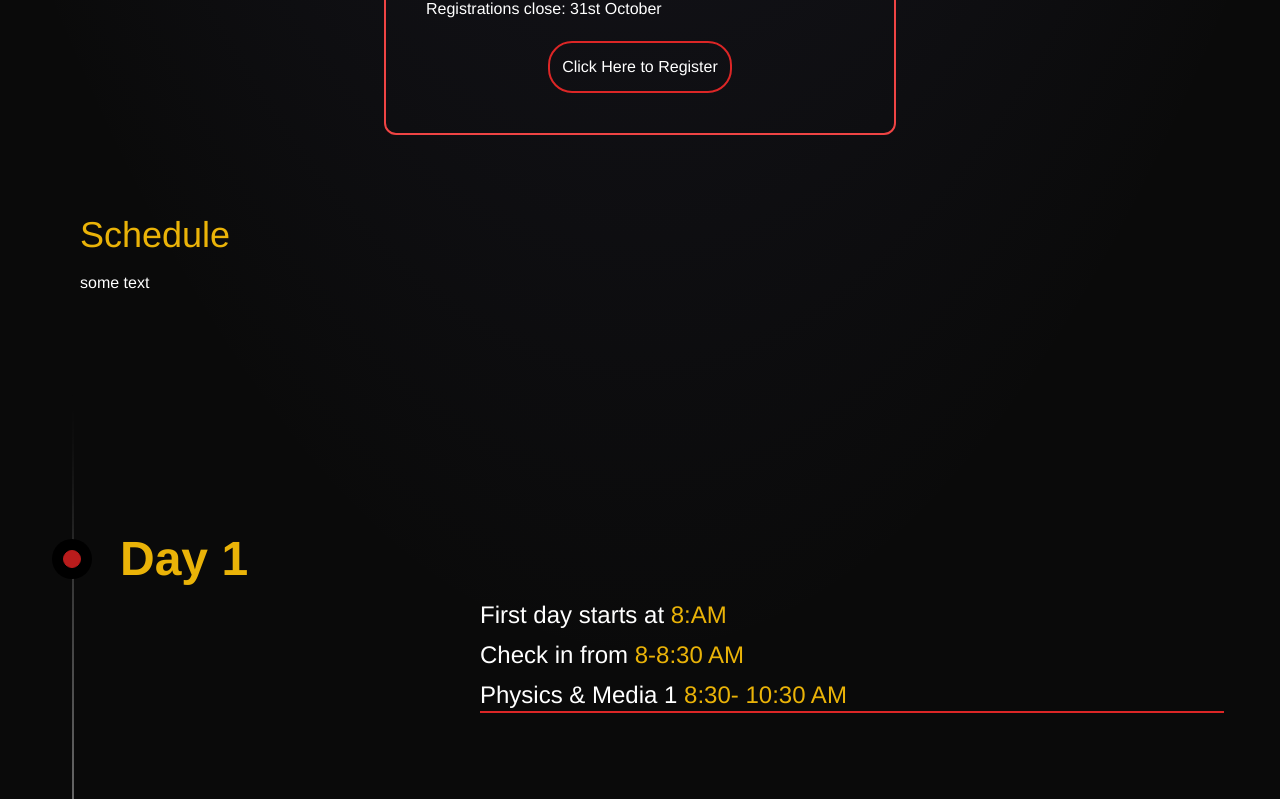
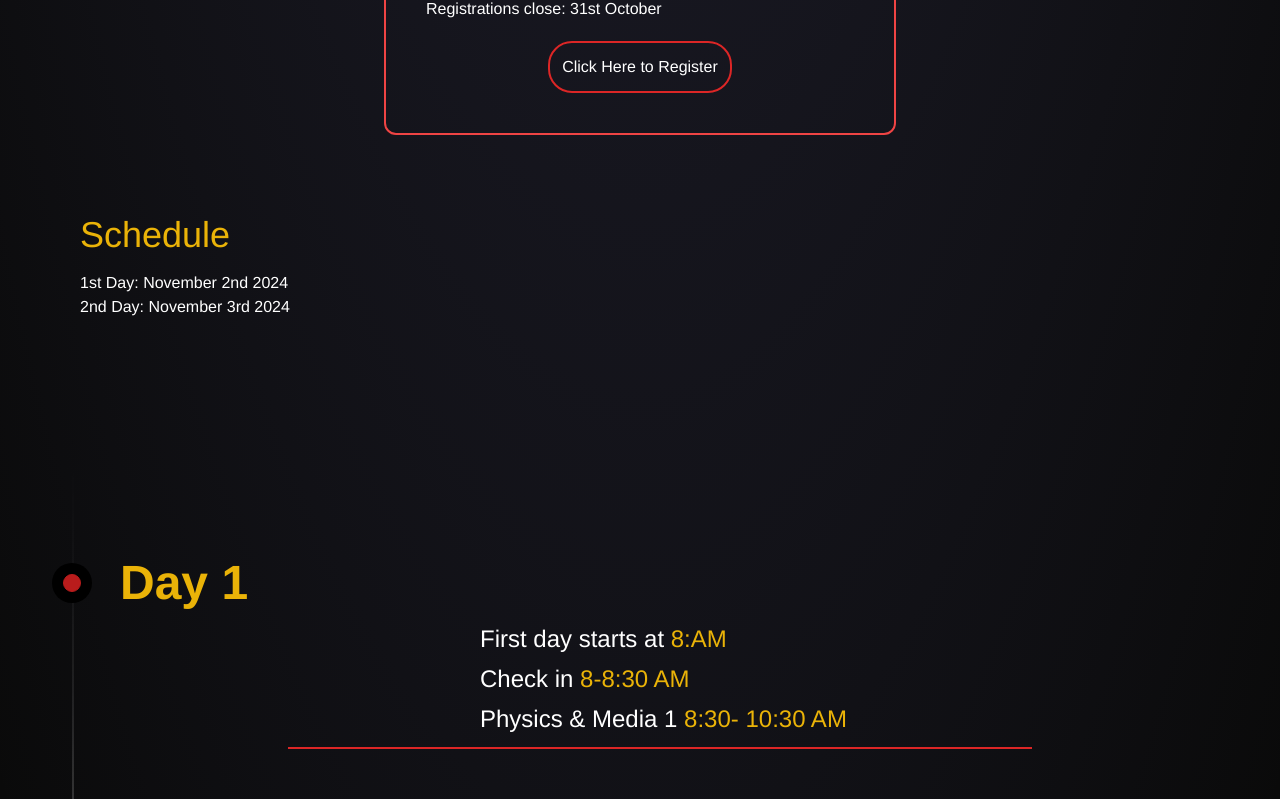
Before and after one commit to sKzAy/steam-nexus, a Next.js app: page / in a window 1280 px wide. Shown: the part 1998-2797 px from the top of the page. Built offline with nearby package versions, Linux system fonts and the light colour scheme.

Commit message:
timeline testin

```diff
--- a/app/globals.css
+++ b/app/globals.css
@@ -271,7 +271,7 @@ font-size:large;
   padding-top: 1vh;
 }
 .cap2{
-  font-size: 1cap;
+  font-size: 1.5cap;
 }
 
 
--- a/components/timeline.js
+++ b/components/timeline.js
@@ -9,13 +9,10 @@ export function TimelineDemo() {
       content: (
         <div className="">
             <p className="time-p cap2 pt-16 text-2xl">First day starts at <span className="text-yellow-500">8:AM</span></p>
-            <p className=" cap2 pt-2 text-2xl"> Check in from  <span className="text-yellow-500">8-8:30 AM</span></p>
+            <p className=" cap2 pt-2 text-2xl"> Check in <span className="text-yellow-500">8-8:30 AM</span></p>
             <p className="cap2 pt-2 text-2xl">  Physics & Media 1  <span className="text-yellow-500"> 8:30- 10:30 AM</span></p>
-
-
-
-          <div className="flex justify-start">
-          <div className="h-[0.25vh] w-full bg-red-600"></div></div>
+          <div className=" divider flex align-middle justify-start pt-3">
+          <div className="h-[0.25vh] w-full relative right-48 bg-red-600"></div></div>
         </div>
       ),
     },
@@ -31,13 +28,9 @@ export function TimelineDemo() {
         title: "Resumes",
         content: (
           <div className="">
-            <p
-              className="pt-16 text-white dark:text-neutral-200 text-xl md:text-sm font-normal mb-8">
-            Computer/Business 1 at <span className="text-yellow-500 text-xl">11:00  - 12:30 pm</span>
-            </p>
-
-            <div className="flex justify-start">
-            <div className="h-[0.25vh] w-full bg-red-600"></div></div>
+            <p className="time-p cap2 pt-16 text-2xl">Computer/Business 1 at <span className="text-yellow-500"> 11:00 - 12:30 PM</span></p>
+            <div className=" divider flex align-middle justify-start pt-3">
+            <div className="h-[0.25vh] w-full relative right-48 bg-red-600"></div></div>
           </div>
         ),
       },
@@ -53,13 +46,9 @@ export function TimelineDemo() {
         title: "Resumes",
         content: (
           <div className="">
-            <p
-              className="pt-16 text-white dark:text-neutral-200 text-xl md:text-sm font-normal mb-8">
-            Maths/Art 1 at <span className="text-yellow-500 text-xl">1:00-2:30pm </span>
-            </p>
-
-            <div className="flex justify-start">
-            <div className="h-[0.25vh] w-full bg-red-600"></div></div>
+                  <p className="time-p cap2 pt-16 text-2xl">Math/Art 1 at<span className="text-yellow-500"> 1:00 - 2:30 PM</span></p>
+                  <div className=" divider flex align-middle justify-start pt-3">
+                  <div className="h-[0.25vh] w-full relative right-48 bg-red-600"></div></div>
           </div>
         ),
       },
@@ -75,21 +64,95 @@ export function TimelineDemo() {
         title: "Resumes",
         content: (
           <div className="">
-            <p
-              className="pt-16 text-white dark:text-neutral-200 text-xl md:text-sm font-normal mb-8">
-            Maths/Art 1 at <span className="text-yellow-500 text-xl">1:00-2:30pm </span>
-            </p>
-            <p
-              className=" text-white dark:text-neutral-200 text-xl md:text-sm font-normal mb-8">
-            Exhibition/social at <span className="text-yellow-500 text-xl">4:30-6:00pm </span>
-            </p>
-            <p
-              className=" text-white dark:text-neutral-200 text-xl md:text-sm font-normal mb-8">
-               6:00pm <span className="text-yellow-500 text-2xl">Closing</span>
-            </p>
+            <p className="time-p cap2 pt-16 text-2xl">Suprise/Law 1 at <span className="text-yellow-500">3:00-4:30 PM</span></p>
+            <p className="time-p cap2 pt-2 text-2xl">Exhibition/social at <span className="text-yellow-500"> 4:30-6:00 PM</span></p>
 
-            <div className="flex justify-start">
-            <div className="h-[0.25vh] w-full bg-red-600"></div></div>
+            <div className=" divider flex align-middle justify-start pt-3">
+            <div className="h-[0.25vh] w-full relative right-48 bg-red-600"></div></div>
+          </div>
+        ),
+      },
+      {
+        title: "Closing",
+        content: (
+          <div className="text-4xl text-yellow-500">
+            <span className="text-white text-4xl">Day 1 Ends at</span>   6:00 PM
+          </div>
+        ),
+      },
+    {
+      title: "Day 2",
+      content: (
+        <div className="">
+            <p className="time-p cap2 pt-16 text-2xl">Second day starts at <span className="text-yellow-500">8:AM</span></p>
+            <p className=" cap2 pt-2 text-2xl"> Check in <span className="text-yellow-500">8:00-8:30 AM</span></p>
+            <p className="cap2 pt-2 text-2xl">  Physics & Media 2  <span className="text-yellow-500"> 8:30- 10:30 AM</span></p>
+            <div className=" divider flex align-middle justify-start pt-3">
+            <div className="h-[0.25vh] w-full relative right-48 bg-red-600"></div></div>
+        </div>
+      ),
+    },
+    {
+      title: "Break 1",
+      content: (
+        <div className="text-4xl text-red-700">
+             10:30 - 11:00 am
+        </div>
+      ),
+    },
+    {
+        title: "Resumes",
+        content: (
+          <div className="">
+            <p className="time-p cap2 pt-16 text-2xl">Computer/Business 2 at <span className="text-yellow-500"> 11:00 - 12:30 PM</span></p>
+        <div className=" divider flex align-middle justify-start pt-3">
+          <div className="h-[0.25vh] w-full relative right-48 bg-red-600"></div></div>
+          </div>
+        ),
+      },
+      {
+        title: "Break 2",
+        content: (
+          <div className="text-4xl text-red-700">
+                12:30 - 1:00 pm
+          </div>
+        ),
+      },
+      {
+        title: "Resumes",
+        content: (
+          <div className="">
+                  <p className="time-p cap2 pt-16 text-2xl">Math/Art 2 at<span className="text-yellow-500"> 1:00 - 2:30 PM</span></p>
+        <div className=" divider flex align-middle justify-start pt-3">
+          <div className="h-[0.25vh] w-full relative right-48 bg-red-600"></div></div>
+          </div>
+        ),
+      },
+      {
+        title: "Break 3",
+        content: (
+          <div className="text-4xl text-red-700">
+                  2:30-3:00pm
+          </div>
+        ),
+      },
+      {
+        title: "Resumes",
+        content: (
+          <div className="">
+            <p className="time-p cap2 pt-16 text-2xl">Suprise/Law 2 at<span className="text-yellow-500"> 3:00-4:30 PM</span></p>
+            <p className="time-p cap2 pt-2 text-2xl">Panel Talk at <span className="text-yellow-500"> 4:30-5:15 PM</span></p>
+
+        <div className=" divider flex align-middle justify-start pt-3">
+          <div className="h-[0.25vh] w-full relative right-48 bg-red-600"></div></div>
+          </div>
+        ),
+      },
+      {
+        title: "Ending",
+        content: (
+          <div className="text-4xl text-yellow-500">
+            <span className="text-white text-4xl">Closing Ceremony starts at <span className="text-yellow-500 text-4xl">5:15 PM </span>and Ends at</span>   6:00 PM
           </div>
         ),
       },
--- a/components/ui/timeline.jsx
+++ b/components/ui/timeline.jsx
@@ -33,7 +33,8 @@ export const Timeline = ({
           Schedule
         </h2>
         <p>
-         some text
+         1st Day: November 2nd 2024 <br />
+         2nd Day: November 3rd 2024
         </p>
       </div>
       <div ref={ref} className="relative max-w-7xl mx-auto pb-20">
@@ -65,7 +66,7 @@ export const Timeline = ({
           style={{
             height: height + "px",
           }}
-          className="absolute md:left-8 left-8 top-0 overflow-hidden w-[2px] bg-[linear-gradient(to_bottom,var(--tw-gradient-stops))] from-transparent from-[0%] via-neutral-200 dark:via-neutral-700 to-transparent to-[99%]  [mask-image:linear-gradient(to_bottom,transparent_0%,black_10%,black_90%,transparent_100%)] ">
+          className="absolute md:left-8 left-8 top-0 overflow-hidden w-[2px] bg-[linear-gradient(to_bottom,var(--tw-gradient-stops))] from-transparent from-[0%] via-neutral-200 dark:via-neutral-700 to-transparent to-[99%]  [mask-image:linear-gradient(to_bottom,transparent_0%,black_10%,black_96%,transparent_0%)] ">
           <motion.div
             style={{
               height: heightTransform,
```
